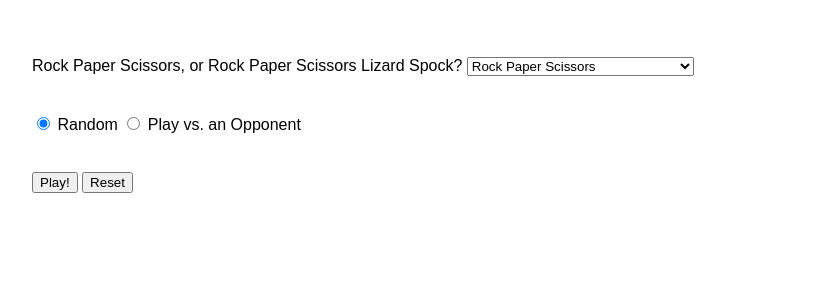
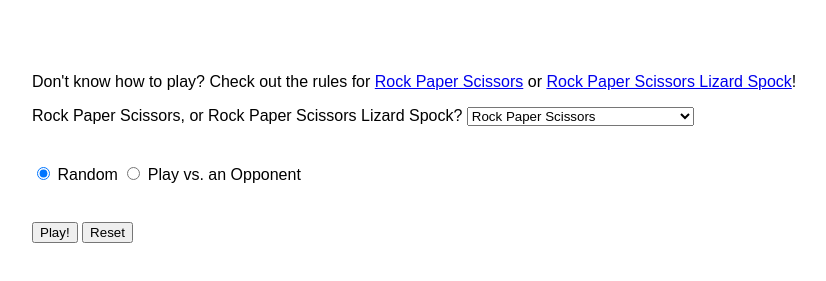
Before and after one commit to comp426-2023-spring/e02-kenmury, a website: page public/index.html in a window 1280 px wide. Shown: the part 65-346 px from the top of the page, without its empty margins (208-1034 px from the left). Drawn offline with Linux system fonts and the light colour scheme.

Commit message:
added rules

```diff
--- a/public/index.html
+++ b/public/index.html
@@ -8,6 +8,10 @@
         <br>
         </br>
         <div>
+            <p>
+                Don't know how to play? Check out the rules for <a href="https://wrpsa.com/the-official-rules-of-rock-paper-scissors/">Rock Paper Scissors</a>
+                or <a href="https://www.instructables.com/How-to-Play-Rock-Paper-Scissors-Lizard-Spock/">Rock Paper Scissors Lizard Spock</a>!
+            </p>
             <label for="gameSelection">
                 Rock Paper Scissors, or Rock Paper Scissors Lizard Spock?
             </label>
```
